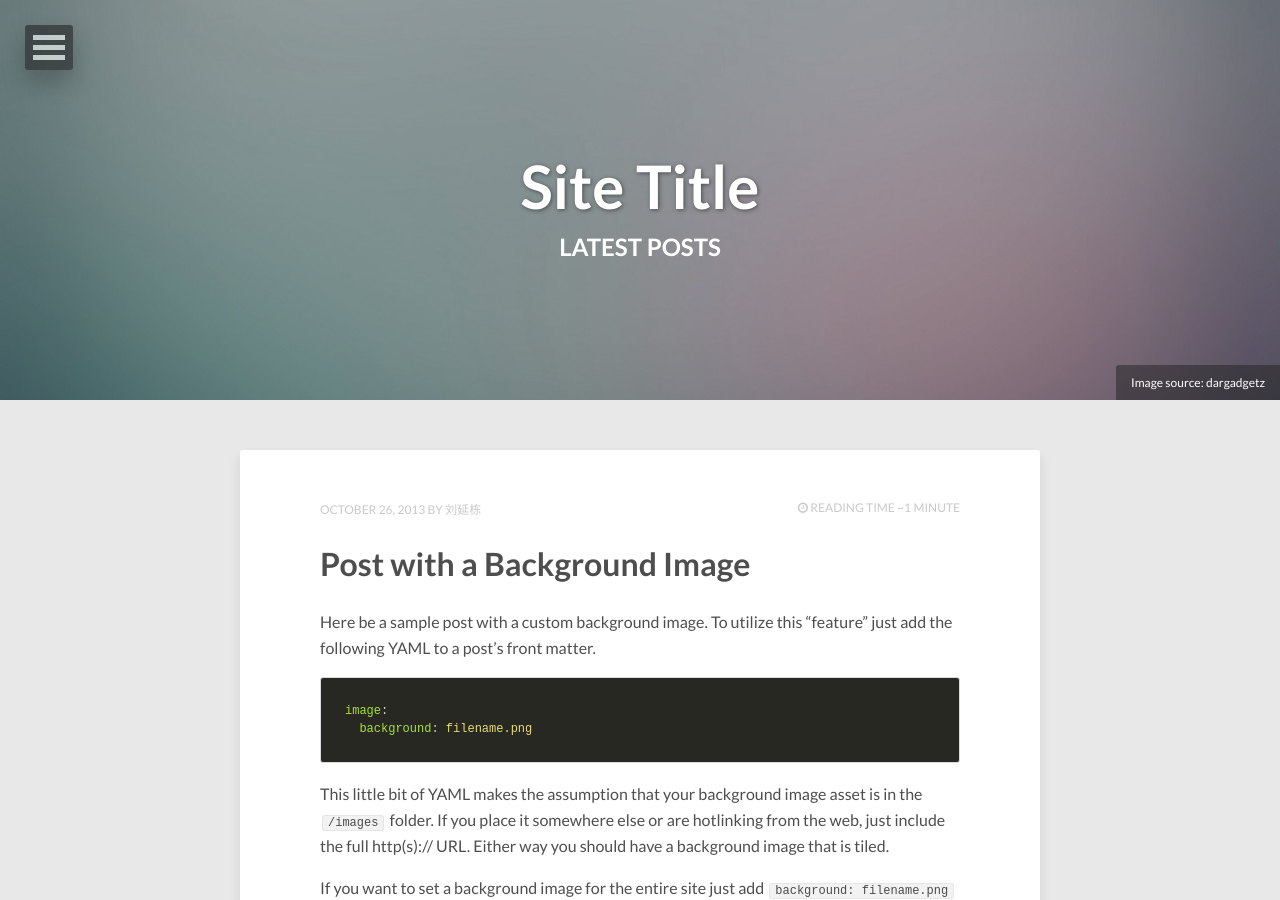
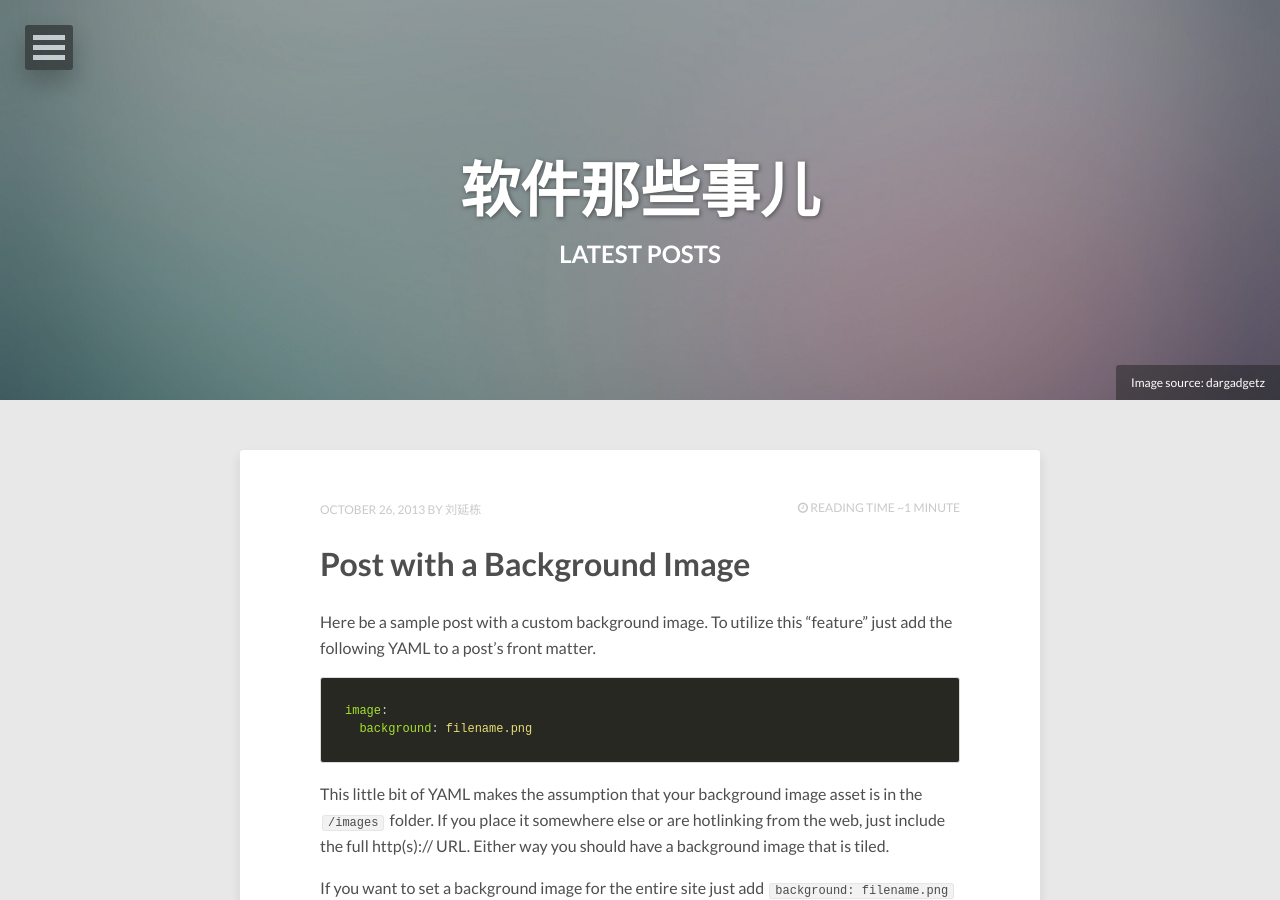
Before and after one commit to snowdj/econapple, a Jekyll site: the page built from index.html, in a window 1280 px wide and 900 px high. Built offline with Jekyll 4.4.1, drawn with Linux system fonts in a browser that asks for light colours; nearby versions of some CDN libraries; the list of posts is cut into pages by our own code.

Commit message:
配置网站的标题

```diff
--- a/_config.yml
+++ b/_config.yml
@@ -1,5 +1,5 @@
-title:            Site Title
-description:      Describe your website here.
+title:            软件那些事儿
+description:      视频和音频的文本文件
 disqus_shortname:
 reading_time:     true
 words_per_minute: 200
```
